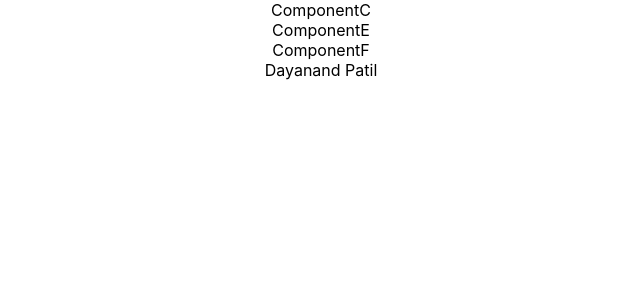
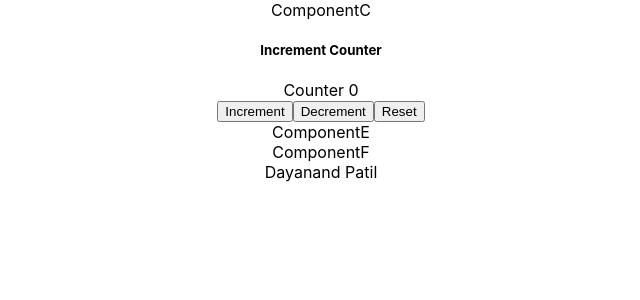
Before and after one commit to pdayanand03/react-hook-useContext-reducer-api, a React (Create React App) app: page / in a window 1280 px wide. Shown: the top 300 px of the page, without its empty margins (319-959 px from the left). Built offline with nearby package versions, Linux system fonts and the light colour scheme.

Commit message:
useReducer hooks used

```diff
--- a/src/components/ComponentC.js
+++ b/src/components/ComponentC.js
@@ -1,10 +1,33 @@
-import React from "react";
+import React, { useReducer } from "react";
 import ComponentE from "./ComponentE";
-
+const initialState = {
+    count:0
+}
+const reducer =(state = initialState,action)=>{
+    switch(action.type){
+        case 'INCREMENT' :
+            return{count:state.count+1}
+        case 'DECREMENT' :
+            return{count:state.count-1}
+        case 'RESET' :
+            return initialState
+        default:
+            return state;
+    }
+}
 
 const ComponentC = () =>{
+
+    const [state, dispatch] = useReducer(reducer,initialState)
     return(<>
-    <div>ComponentC</div>
+    <div>
+        <div>ComponentC</div>
+        <h5>Increment Counter</h5>
+        <div>Counter {state.count}</div>
+        <button onClick={()=>dispatch({type:'INCREMENT'})}>Increment</button>
+        <button onClick={()=>dispatch({type:'DECREMENT'})}>Decrement</button>
+        <button onClick={()=>dispatch({type:'RESET'})}>Reset</button>
+    </div>
     <ComponentE/>
     </>)
 }
```
